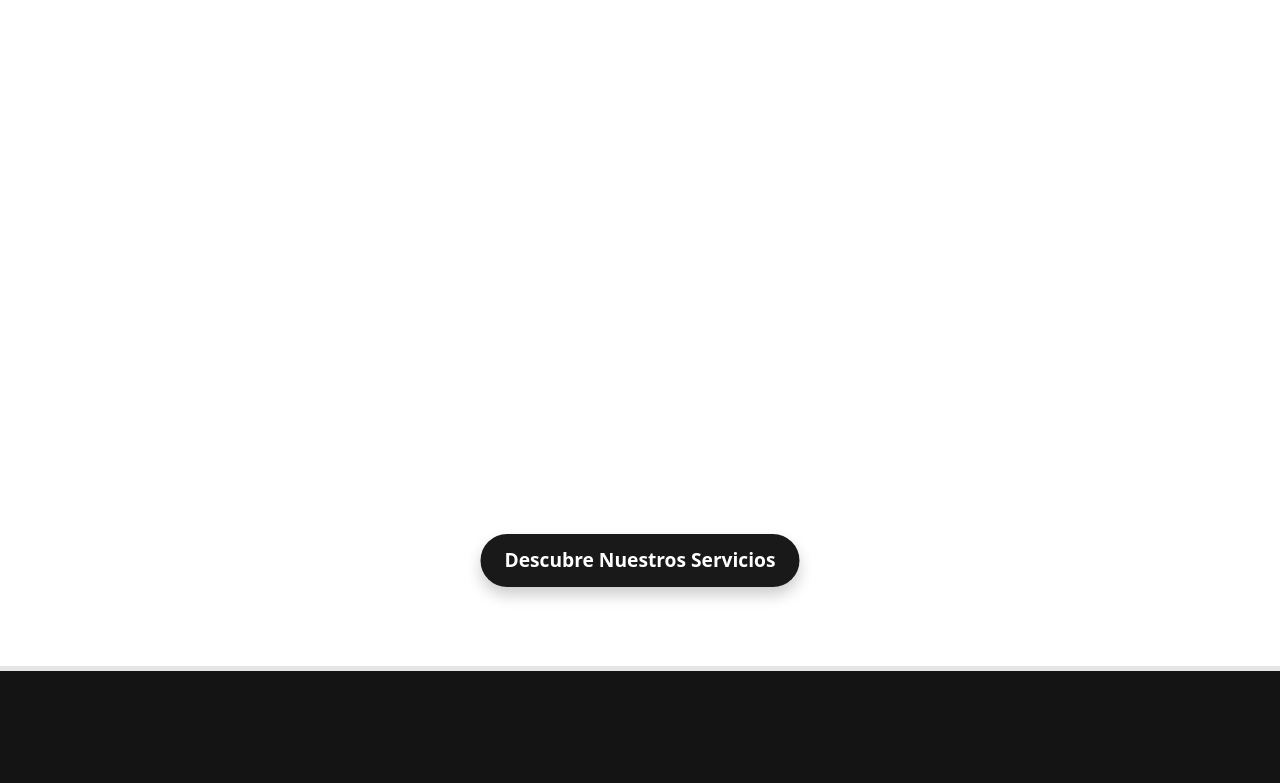
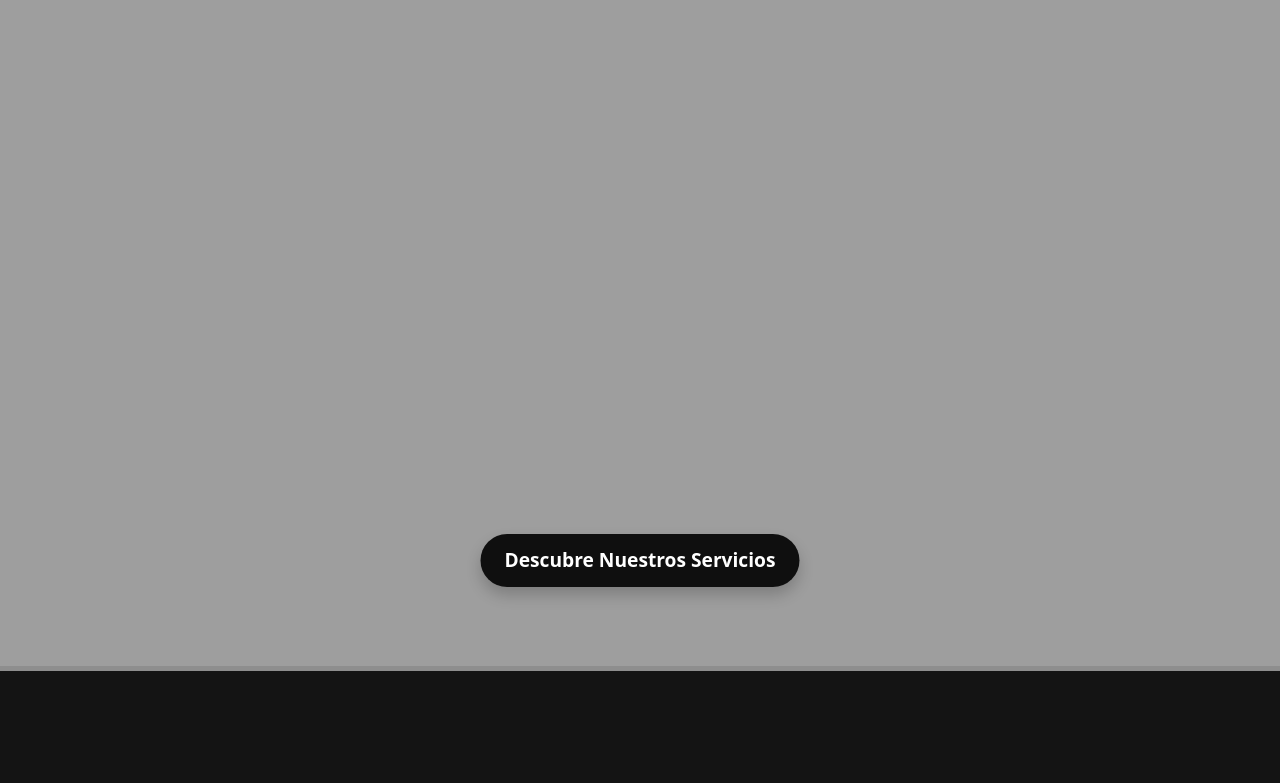
Before and after one commit to Gorkacp/Interfaz-Gimnasio-Bootstrap, a plain HTML site: page index.html in a window 1280 px wide. Shown: the part 129-912 px from the top of the page. Drawn offline with nearby package versions, Linux system fonts and the light colour scheme; the site is published under a folder, as on GitHub Pages, so addresses that start at the root find nothing.

Commit message:
Actualizacion 0.6

```diff
--- a/index.html
+++ b/index.html
@@ -49,7 +49,7 @@
 </header>
 
 <!-- Hero Section -->
-<header id="hero" class="hero" style="background-image: url('/assets/imagen/Banner.jpg');">
+<header id="hero" class="hero" style="background-image: url('assets/imagen/Banner.jpg');">
     <div class="hero-content mt-5"> <!-- Agregar margen superior para mover el contenido hacia abajo -->
         <a href="#services" class="btn btn-primary btn-lg">Descubre Nuestros Servicios</a>
     </div>
```
